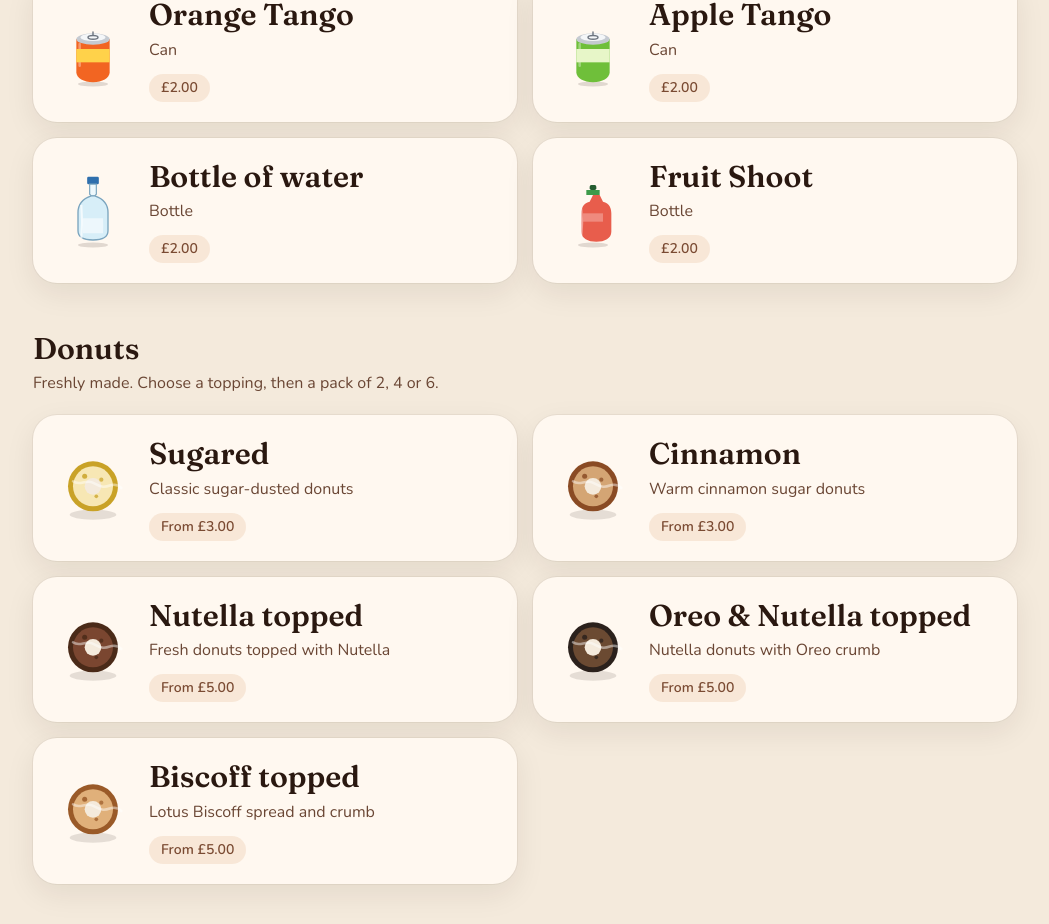
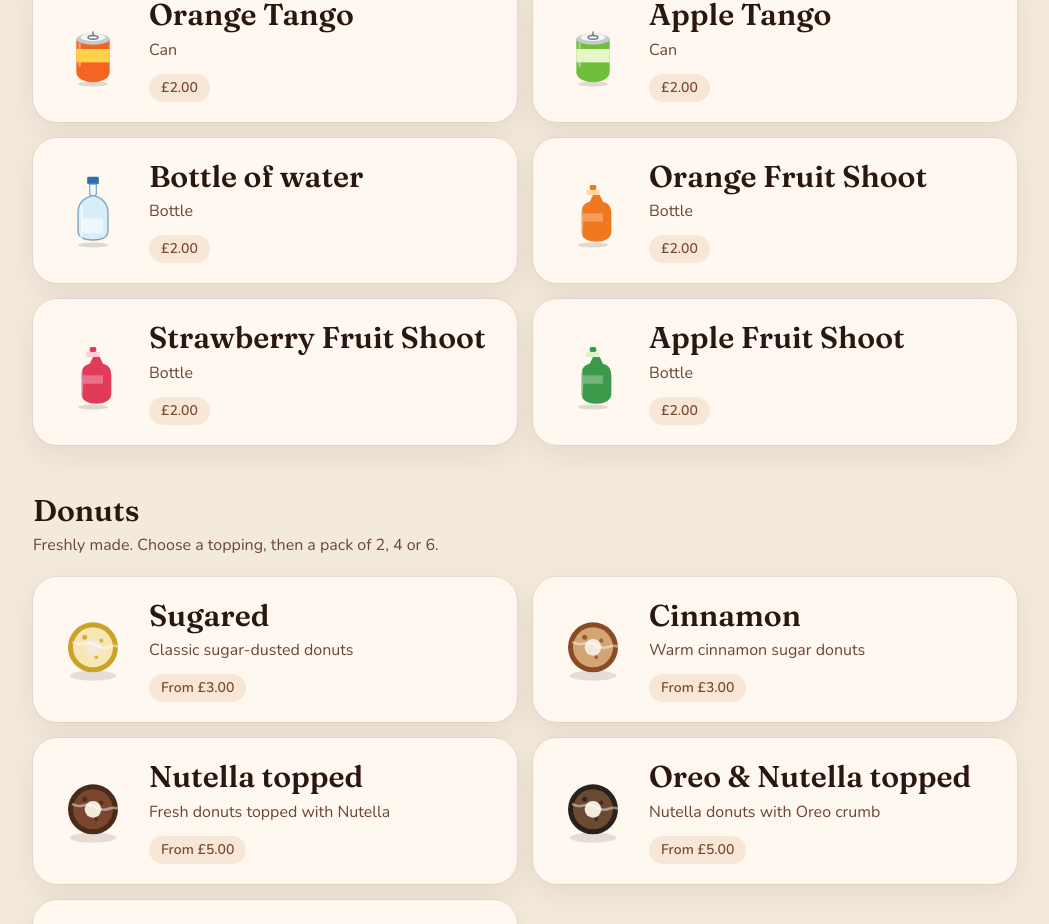
Before and after one commit to shelleybibby-dev/Barista-orders, a Next.js app: page /customer in a window 1280 px wide. Shown: the part 3460-4384 px from the top of the page, without its empty margins (115-1164 px from the left). Built offline with nearby package versions, Linux system fonts and the light colour scheme.

Commit message:
Split Fruit Shoot into orange, strawberry and apple
Each bottle is £2 with no extras. The illustrations use orange, red and green.

Co-authored-by: shelleybibby-dev <shelleybibby-dev@users.noreply.github.com>

```diff
--- a/data/menu.json
+++ b/data/menu.json
@@ -411,11 +411,33 @@
       ]
     },
     {
-      "id": "fruit-shoot",
-      "name": "Fruit Shoot",
+      "id": "fruit-shoot-orange",
+      "name": "Orange Fruit Shoot",
       "description": "Bottle",
-      "accent": "#e85d4c",
-      "foam": "#3d9a4a",
+      "accent": "#f07820",
+      "foam": "#ffd7a8",
+      "extras": [],
+      "sizes": [
+        { "id": "standard", "name": "Bottle", "pricePence": 200 }
+      ]
+    },
+    {
+      "id": "fruit-shoot-strawberry",
+      "name": "Strawberry Fruit Shoot",
+      "description": "Bottle",
+      "accent": "#e23b5a",
+      "foam": "#ffd0dc",
+      "extras": [],
+      "sizes": [
+        { "id": "standard", "name": "Bottle", "pricePence": 200 }
+      ]
+    },
+    {
+      "id": "fruit-shoot-apple",
+      "name": "Apple Fruit Shoot",
+      "description": "Bottle",
+      "accent": "#3d9a4a",
+      "foam": "#dff5c8",
       "extras": [],
       "sizes": [
         { "id": "standard", "name": "Bottle", "pricePence": 200 }
--- a/src/components/ColdDrinkIcon.tsx
+++ b/src/components/ColdDrinkIcon.tsx
@@ -31,10 +31,10 @@ function Can({ drink }: { drink: MenuProduct }) {
 }
 
 function Bottle({ drink }: { drink: MenuProduct }) {
-  if (drink.id === "fruit-shoot") {
+  if (drink.id.startsWith("fruit-shoot")) {
     return (
       <>
-        <rect x="44" y="18" width="8" height="6" rx="2" fill="#245c30" />
+        <rect x="44" y="18" width="8" height="6" rx="2" fill={drink.accent} />
         <path d="M40 24h16v6H40z" fill={drink.foam} />
         <path
           d="M40 30h16l4 8c8 2 10 8 10 14v22c0 8-8 12-18 12s-18-4-18-12V52c0-6 2-12 10-14l4-8Z"
```
Also changed, not shown: 2 other files (tests, documents, lock files or other folders).
